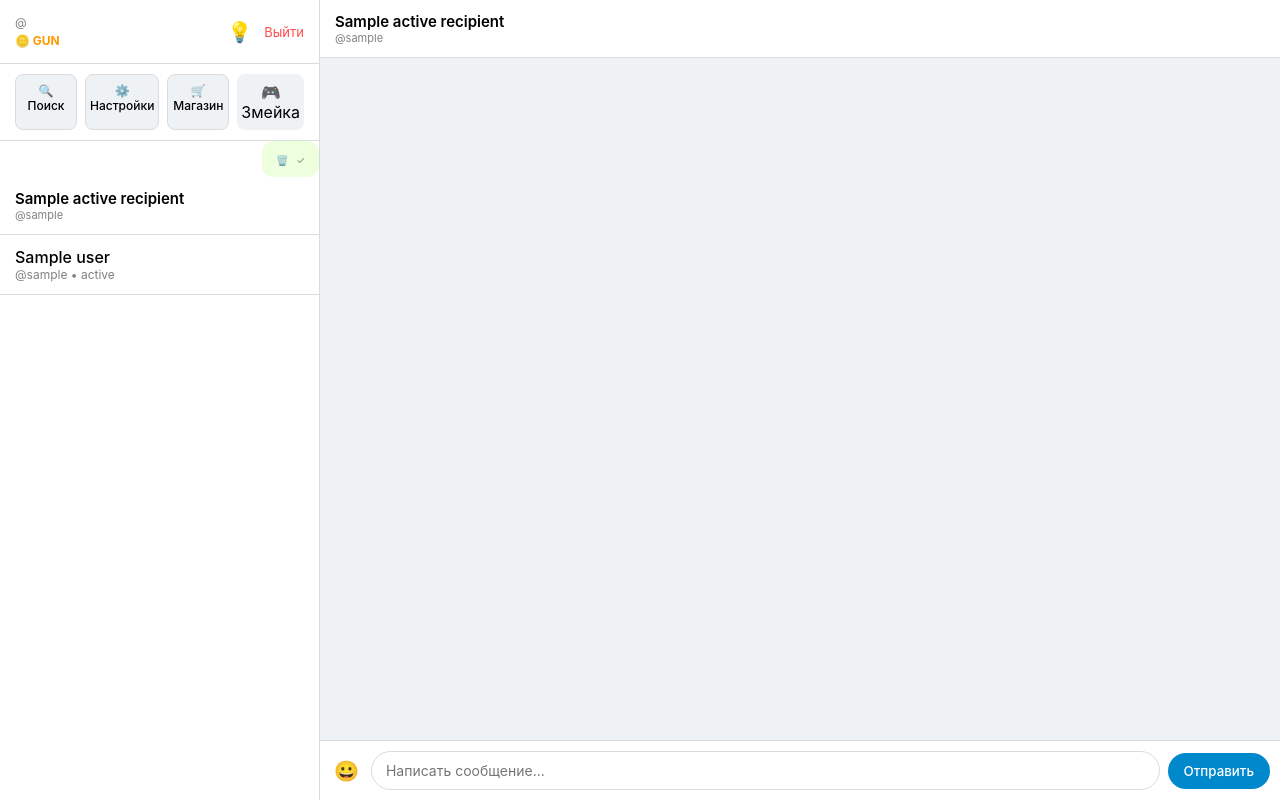
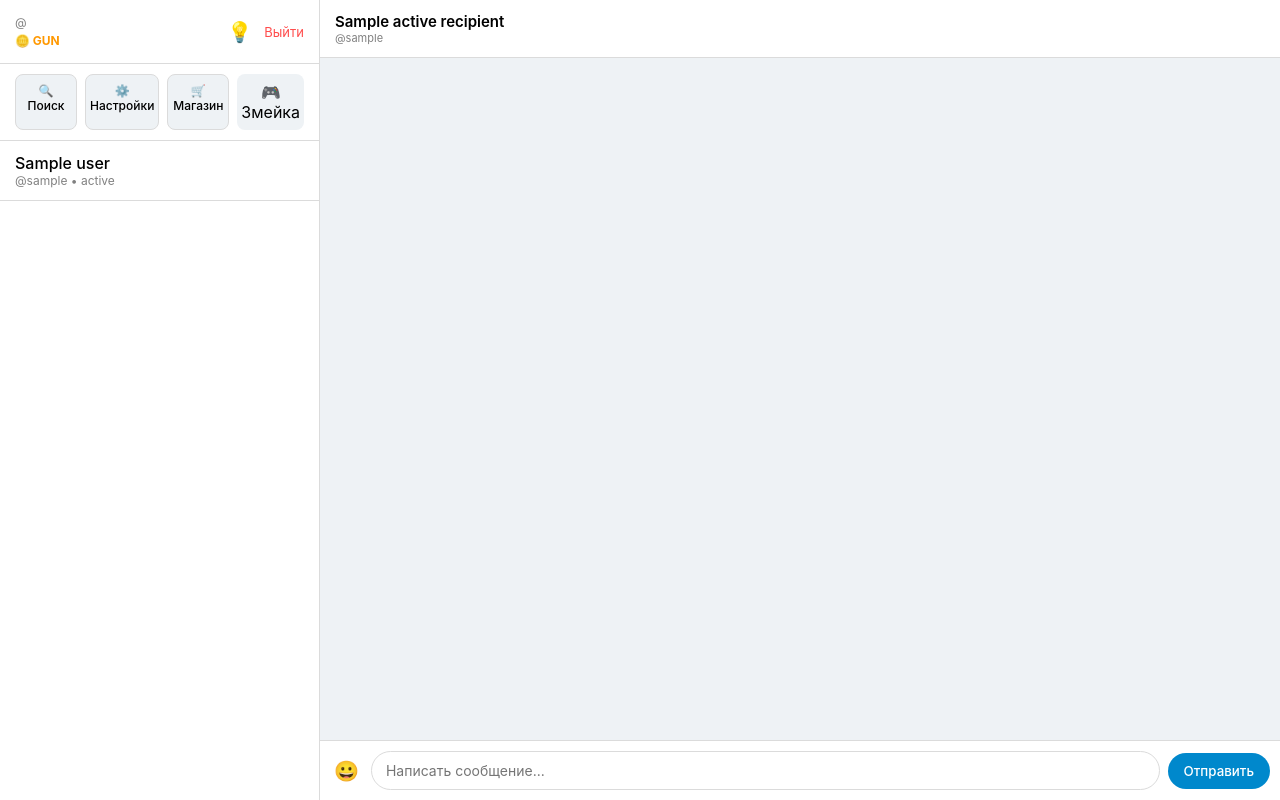
Before and after one commit to antonpro777/messenger, a Flask app: template templates/index.html in a window 1280 px wide. Run offline with Flask 3, Linux system fonts and the light colour scheme; the template is opened without the code that fills it: most values are stand-ins (such as "Sample title", 1, 10 or a date in 2020); some libraries are stand-ins or nearby versions.

Commit message:
Update index.html

```diff
--- a/templates/index.html
+++ b/templates/index.html
@@ -184,7 +184,6 @@
             align-self: flex-end;
         }
 
-        /* Исправлено для стабильной работы на мобильных устройствах */
         .chat-input-box {
             padding: 10px;
             background: var(--header-bg);
@@ -366,22 +365,27 @@
                 <button onclick="openSnakeGame()" class="action-link" style="border:none; font: inherit; background: var(--chat-bg);">🎮 Змейка</button>
             </div>
 
-            <div class="message {% if msg.sender_id == current_user.id %}outgoing{% else %}incoming{% endif %}" id="msg-{{ msg.id }}">
-    {% if msg.is_deleted %}
-        <span style="color: gray; font-style: italic;">Сообщение удалено</span>
+            <!-- Список активных диалогов -->
+            <div class="user-list" id="userList">
+                {% for user in users %}
+                    <a href="{{ url_for('index', to=user.id) }}" class="user-item">
+                        <div>
+                            <div style="font-weight: 500;">{{ user.name }}</div>
+                            <div style="font-size: 12px; color: {% if user.status == 'В сети' %}green{% else %}gray{% endif %};">@{{ user.username }} • {{ user.status }}</div>
+                        </div>
+                    </a>
                 {% else %}
-        {{ msg.content }}
-        <div style="font-size: 10px; text-align: right; margin-top: 2px; color: {% if msg.is_read %}#0088cc{% else %}gray{% endif %};">
-            {% if msg.sender_id == current_user.id %}
-                <span onclick="deleteMessage({{ msg.id }})" style="cursor: pointer; margin-right: 5px;" title="Удалить">🗑️</span>
-                <span>{% if msg.is_read %}✓✓{% else %}✓{% endif %}</span>
-            {% endif %}
+                    <div style="padding: 20px; text-align: center; color: gray; font-size: 14px;">
+                        У вас пока нет активных чатов.<br>Нажмите «🔍 Поиск», чтобы найти пользователей!
                     </div>
-    {% endif %}
+                {% endfor %}
+            </div>
         </div>
 
+        <!-- Область чата -->
+        <div class="chat-area">
+            {% if active_recipient %}
                 <div class="chat-header">
-                {% if active_recipient %}
                     <div style="display: flex; align-items: center;">
                         <a href="{{ url_for('index') }}" class="back-btn">
                             <svg width="20" height="20" viewBox="0 0 24 24" fill="none" stroke="currentColor" stroke-width="2">
@@ -407,56 +411,22 @@
                             🗑️ Удалить аккаунт
                         </button>
                     {% endif %}
-                {% endif %}
-            </div>
-
-            <!-- Список активных диалогов -->
-            <div class="user-list" id="userList">
-                {% for user in users %}
-                    <a href="{{ url_for('index', to=user.id) }}" class="user-item">
-                        <div>
-                            <div style="font-weight: 500;">{{ user.name }}</div>
-                            <div style="font-size: 12px; color: {% if user.status == 'В сети' %}green{% else %}gray{% endif %};">@{{ user.username }} • {{ user.status }}</div>
-                        </div>
-                    </a>
-                {% else %}
-                    <div style="padding: 20px; text-align: center; color: gray; font-size: 14px;">
-                        У вас пока нет активных чатов.<br>Нажмите «🔍 Поиск», чтобы найти пользователей!
-                    </div>
-                {% endfor %}
-            </div>
-        </div>
-
-        <!-- Область чата -->
-
-        <div class="chat-area">
-            {% if active_recipient %}
-                <div class="chat-header">
-                    <div style="display: flex; align-items: center;">
-                        <a href="{{ url_for('index') }}" class="back-btn">
-                            <svg width="20" height="20" viewBox="0 0 24 24" fill="none" stroke="currentColor" stroke-width="2">
-                                <path d="M19 12H5M12 19l-7-7 7-7"/>
-                            </svg>
-                            Назад
-                        </a>
-                        <div>
-                            <a href="{{ url_for('view_profile', user_id=active_recipient.id) }}" style="text-decoration: none; color: var(--text-color); display: flex; align-items: center; gap: 5px;">
-                                <h3 style="font-size: 15px; margin: 0; font-weight: 600;">{{ active_recipient.name }}</h3>
-                                {% if active_recipient.is_admin %}
-                                    <svg width="16" height="16" viewBox="0 0 24 24" fill="#0088cc" title="Администратор">
-                                        <path d="M9 16.17L4.83 12l-1.42 1.41L9 19 21 7l-1.41-1.41z"/>
-                                    </svg>
-                                {% endif %}
-                            </a>
-                            <div style="font-size: 11px; color: gray;">@{{ active_recipient.username }}</div>
-                        </div>
-                    </div>
                 </div>
 
                 <div class="messages-box" id="messagesBox">
                     {% for msg in messages %}
-                        <div class="message {% if msg.sender_id == current_user.id %}outgoing{% else %}incoming{% endif %}">
+                        <div class="message {% if msg.sender_id == current_user.id %}outgoing{% else %}incoming{% endif %}" id="msg-{{ msg.id }}">
+                            {% if msg.is_deleted %}
+                                <span style="color: gray; font-style: italic;">Сообщение удалено</span>
+                            {% else %}
                                 {{ msg.content }}
+                                <div style="font-size: 10px; text-align: right; margin-top: 2px; color: {% if msg.is_read %}#0088cc{% else %}gray{% endif %};">
+                                    {% if msg.sender_id == current_user.id %}
+                                        <span onclick="deleteMessage({{ msg.id }})" style="cursor: pointer; margin-right: 5px;" title="Удалить">🗑️</span>
+                                        <span>{% if msg.is_read %}✓✓{% else %}✓{% endif %}</span>
+                                    {% endif %}
+                                </div>
+                            {% endif %}
                         </div>
                     {% endfor %}
                 </div>
@@ -527,12 +497,10 @@
             localStorage.setItem('theme', newTheme);
         }
 
-        // Функция периодической проверки непрочитанных сообщений
         function checkUnreadNotifications() {
             fetch('/unread_count')
                 .then(res => res.json())
                 .then(data => {
-            // Можно обновить общий тайтл страницы или глобальный индикатор
                     if (data.count > 0) {
                         document.title = `(${data.count}) Мессенджер`;
                     } else {
@@ -623,7 +591,6 @@ setInterval(checkUnreadNotifications, 5000);
             });
         }
 
-        // --- Логика мини-игры «Змейка» ---
         let snakeInterval = null;
         const canvas = document.getElementById('snakeCanvas');
         const ctx = canvas.getContext('2d');
@@ -806,10 +773,8 @@ setInterval(checkUnreadNotifications, 5000);
             navigator.serviceWorker.register('/sw.js')
             .then(function(swReg) {
                 console.log('Service Worker зарегистрирован', swReg);
-        // Здесь можно запросить разрешение: Notification.requestPermission()
             });
         }
-
     </script>
 </body>
 </html>
```
Lines whose indentation alone changed are shown as unchanged.
